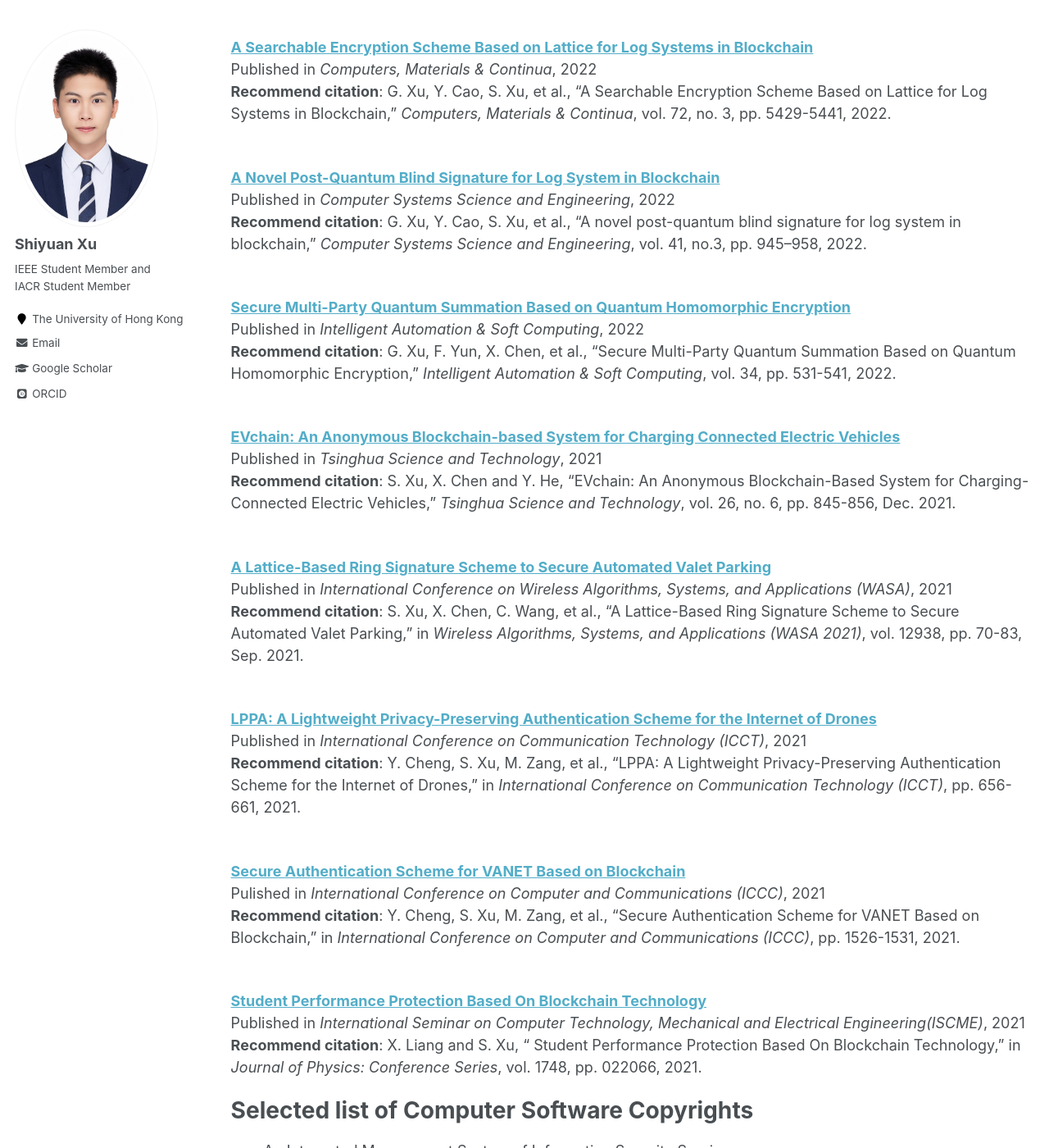
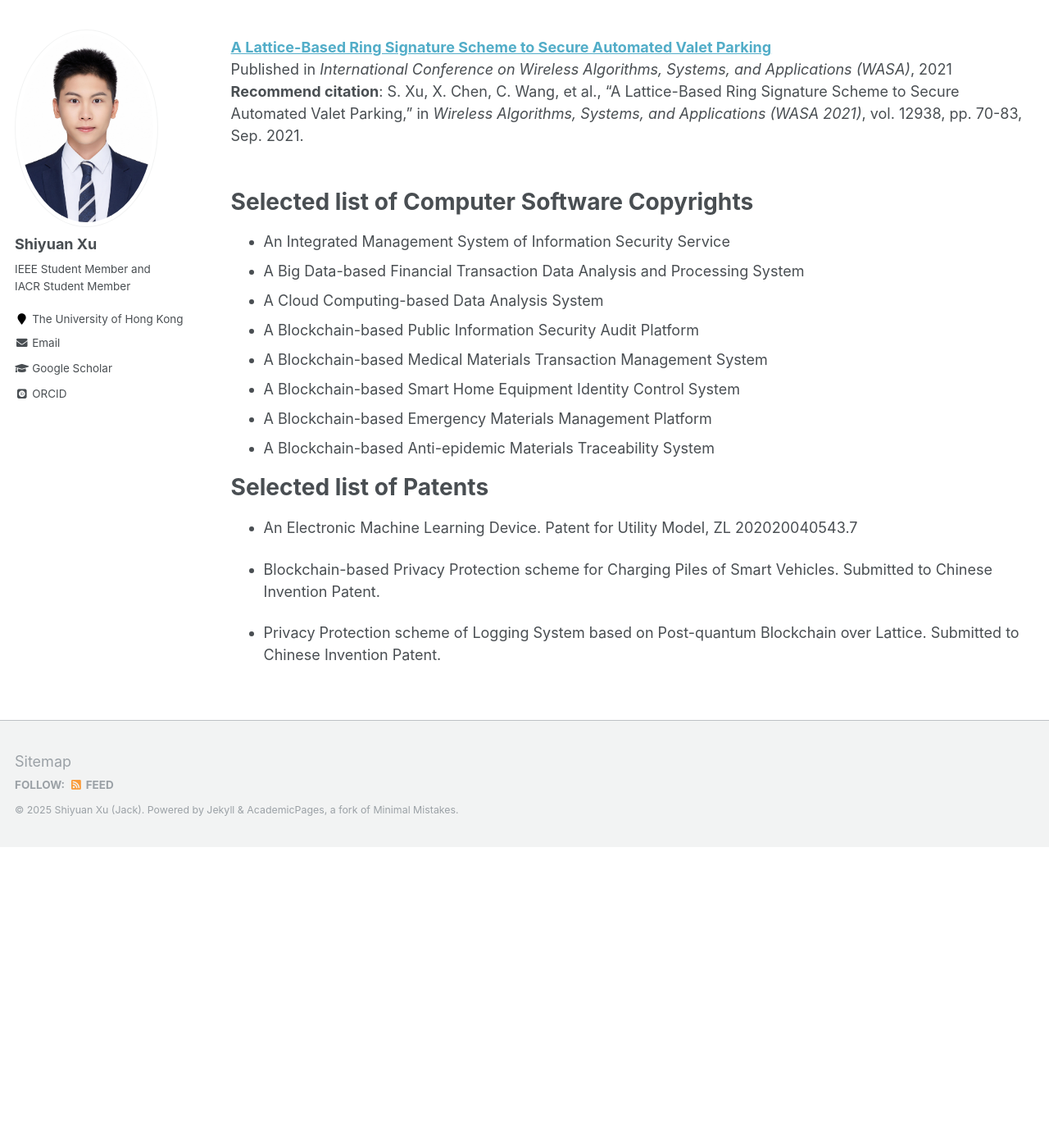
Before and after one commit to shiyuanjack/shiyuanjack.github.io, a Jekyll site: the page built from _pages/publications.md, in a window 1280 px wide and 1400 px high, scrolled down 2045 px. Shown: the whole window at 82% size. Built offline with Jekyll 4.4.1, drawn with Linux system fonts in a browser that asks for light colours; some web fonts are replaced; after the commit the page ends 3078 px from its top, so only the background shows below that; some of the changed text lies outside the part shown.

Commit message:
publications.md

```diff
--- a/_pages/publications.md
+++ b/_pages/publications.md
@@ -50,13 +50,6 @@ Published in *International Conference on Wireless Algorithms, Systems, and Appl
 " in *Wireless Algorithms, Systems, and Applications (WASA 2022)*, vol. 13472, pp. 356–364, 2022.
 <br><br>
 
-[**CA-Free Real-Time Fuzzy Digital Signature Scheme**](https://link.springer.com/chapter/10.1007/978-3-031-19208-1_39)
-<br>
-Published in *International Conference on Wireless Algorithms, Systems, and Applications (WASA)*, 2022
-<br>
-**Recommend citation**: Y. Yan and S. Xu, "CA-Free Real-Time Fuzzy Digital Signature Scheme," in *Wireless Algorithms, Systems, and Applications (WASA 2022)*, vol. 13471, pp. 479–490, 2022.
-<br><br>
-
 [**LFS-AS: Lightweight Forward Secure Aggregate Signature for e-Health Scenarios**](https://ieeexplore.ieee.org/document/9838582)
 <br>
 Published in *IEEE International Conference on Communications (ICC)*, 2022
@@ -84,27 +77,6 @@ Published in *Peer-to-Peer Networking and Applications*, 2022
 **Recommend citation**: J. Ren, Y. Cheng, S. Xu, "EDPPA: An efficient distance-based privacy preserving authentication protocol in VANET," *Peer-to-Peer Networking and Applications*, vol.15, pp.1385-1397, 2022.
 <br><br>
 
-[**A Searchable Encryption Scheme Based on Lattice for Log Systems in Blockchain**](https://www.techscience.com/cmc/v72n3/47564)
-<br>
-Published in *Computers, Materials & Continua*, 2022
-<br>
-**Recommend citation**: G. Xu, Y. Cao, S. Xu, et al., "A Searchable Encryption Scheme Based on Lattice for Log Systems in Blockchain," *Computers, Materials & Continua*, vol. 72, no. 3, pp. 5429-5441, 2022.
-<br><br>
-
-[**A Novel Post-Quantum Blind Signature for Log System in Blockchain**](https://www.techscience.com/csse/v41n3/45554)
-<br>
-Published in *Computer Systems Science and Engineering*, 2022
-<br>
-**Recommend citation**: G. Xu, Y. Cao, S. Xu, et al., "A novel post-quantum blind signature for log system in blockchain," *Computer Systems Science and Engineering*, vol. 41, no.3, pp. 945–958, 2022.
-<br><br>
-
-[**Secure Multi-Party Quantum Summation Based on Quantum Homomorphic Encryption**](https://www.techscience.com/iasc/v34n1/47381)
-<br>
-Published in *Intelligent Automation & Soft Computing*, 2022
-<br>
-**Recommend citation**: G. Xu, F. Yun, X. Chen, et al., "Secure Multi-Party Quantum Summation Based on Quantum Homomorphic Encryption," *Intelligent Automation & Soft Computing*, vol. 34, pp. 531-541, 2022.
-<br><br>
-
 [**EVchain: An Anonymous Blockchain-based System for Charging Connected Electric Vehicles**](https://ieeexplore.ieee.org/stamp/stamp.jsp?tp=&arnumber=9449329)
 <br>
 Published in *Tsinghua Science and Technology*, 2021
@@ -115,26 +87,6 @@ Published in *Tsinghua Science and Technology*, 2021
 Published in *International Conference on Wireless Algorithms, Systems, and Applications (WASA)*, 2021
 **Recommend citation**: S. Xu, X. Chen, C. Wang, et al., "A Lattice-Based Ring Signature Scheme to Secure Automated Valet Parking," in *Wireless Algorithms, Systems, and Applications (WASA 2021)*, vol. 12938, pp. 70-83, Sep. 2021.
 <br><br>
-
-[**LPPA: A Lightweight Privacy-Preserving Authentication Scheme for the Internet of Drones**](https://ieeexplore.ieee.org/document/9658014)
-<br>
-Published in *International Conference on Communication Technology (ICCT)*, 2021
-<br>
-**Recommend citation**: Y. Cheng, S. Xu, M. Zang, et al., "LPPA: A Lightweight Privacy-Preserving Authentication Scheme for the Internet of Drones," in *International Conference on Communication Technology (ICCT)*, pp. 656-661, 2021.
-<br><br>
-
-[**Secure Authentication Scheme for VANET Based on Blockchain**](https://ieeexplore.ieee.org/document/9674693)
-<br>
-Pulished in *International Conference on Computer and Communications (ICCC)*, 2021
-<br>
-**Recommend citation**: Y. Cheng, S. Xu, M. Zang, et al., "Secure Authentication Scheme for VANET Based on Blockchain," in *International Conference on Computer and Communications (ICCC)*, pp. 1526-1531, 2021.
-<br><br>
-
-[**Student Performance Protection Based On Blockchain Technology**](https://iopscience.iop.org/article/10.1088/1742-6596/1748/2/022006/pdf)
-Published in *International Seminar on Computer Technology, Mechanical and Electrical Engineering(ISCME)*, 2021
-<br>
-**Recommend citation**: X. Liang and S. Xu, " Student Performance Protection Based On Blockchain Technology," in *Journal of Physics: Conference Series*, vol. 1748, pp. 022066, 2021.
-
 
 
 Selected list of Computer Software Copyrights
```
